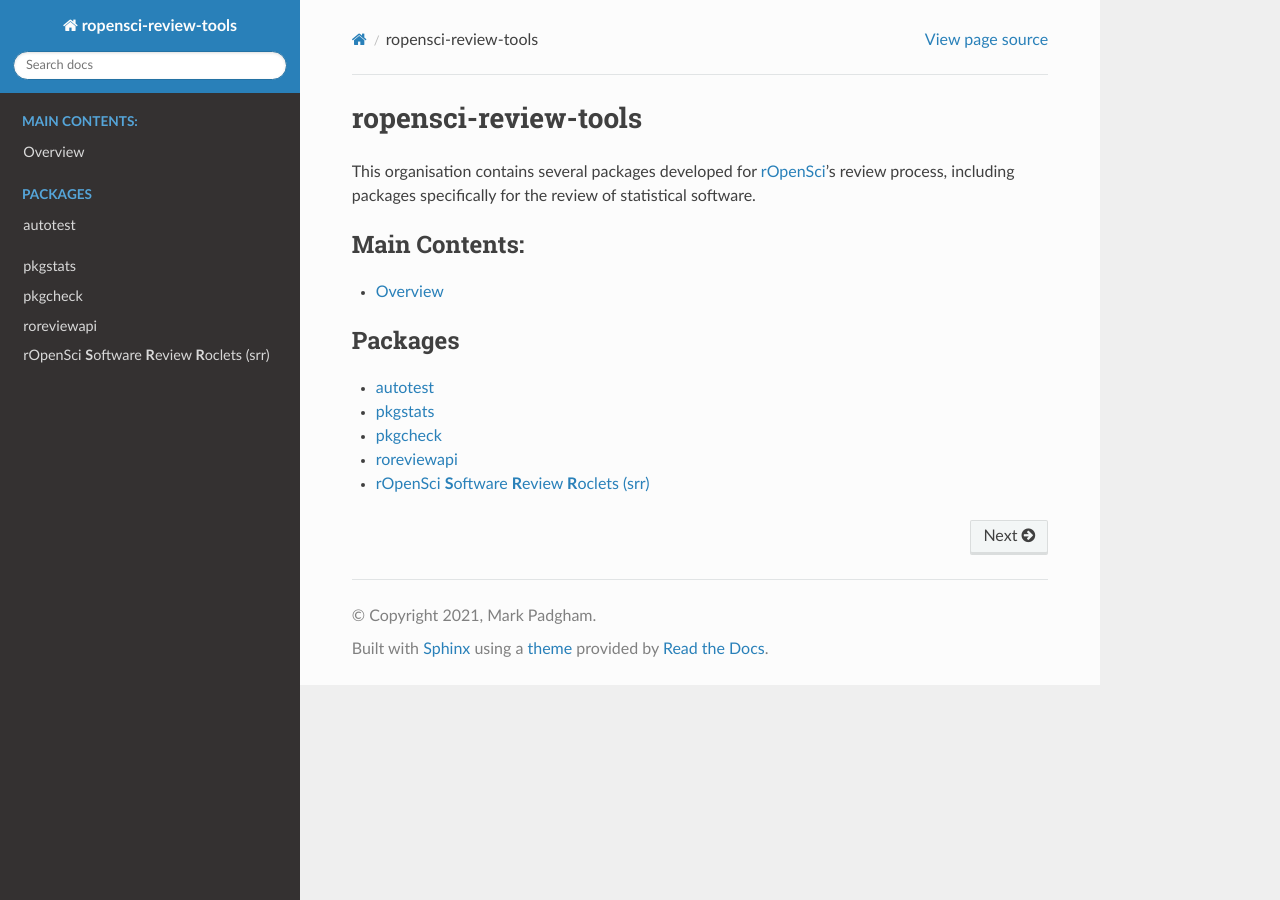
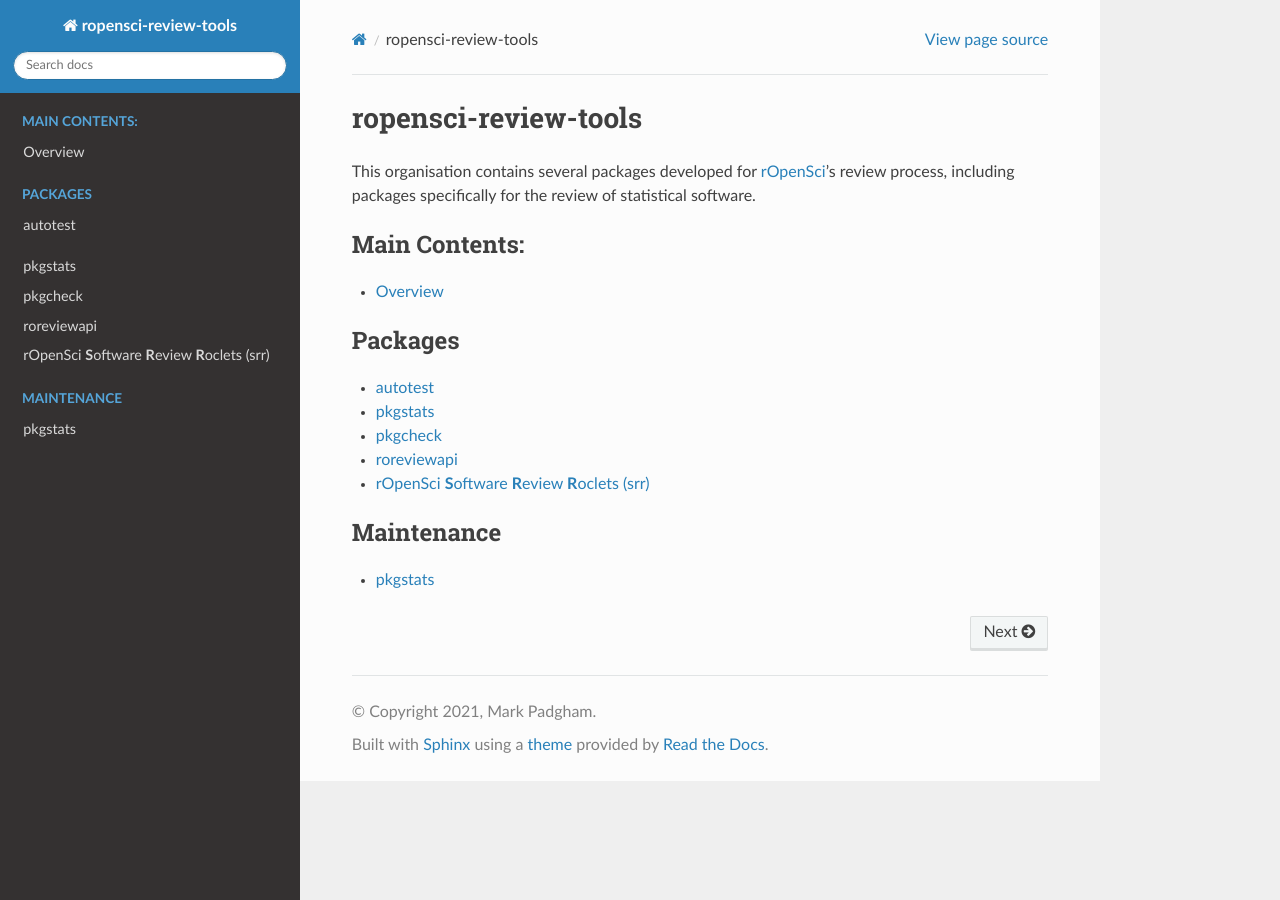
Before and after one commit to ropensci-review-tools/ropensci-review-tools, a Sphinx documentation site: the page built from docs/index.rst, in a window 1280 px wide. Built offline with Sphinx 7.4.7 and the Read the Docs theme 2.0.0, drawn with Linux system fonts in a browser that asks for light colours.

Commit message:
Add maintenance dir + main toc section

```diff
--- a/docs/index.rst
+++ b/docs/index.rst
@@ -26,3 +26,9 @@
    pkgcheck/pkgcheck.md
    roreviewapi/roreviewapi.md
    srr/srr.md
+
+.. toctree::
+   :maxdepth: 1
+   :caption: Maintenance
+
+   maintenance/pkgstats
```
Also changed, not shown: docs/maintenance/pkgstats.md (added, +4 -0 lines).
